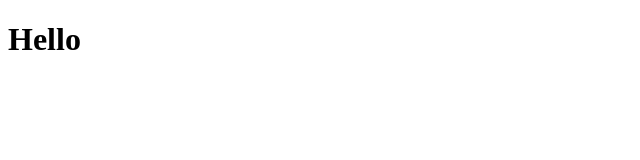
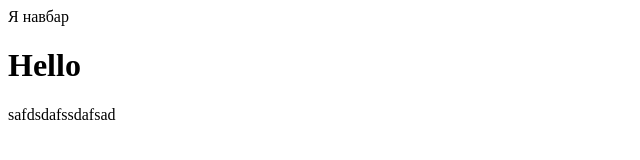
Before and after one commit to temirlan99/git_test, a plain HTML site: page git_test/index.html in a window 1280 px wide. Shown: the whole page, without its empty margins (0-640 px from the left). Drawn offline with Linux system fonts and the light colour scheme.

Commit message:
nav commit

```diff
--- a/index.html
+++ b/git_test/index.html
@@ -7,6 +7,10 @@
     <title>Document</title>
 </head>
 <body>
+     <navbar>
+         <span>Я навбар</span>
+     </navbar>
     <h1>Hello</h1>
+safdsdafssdafsad
 </body>
 </html>
```
